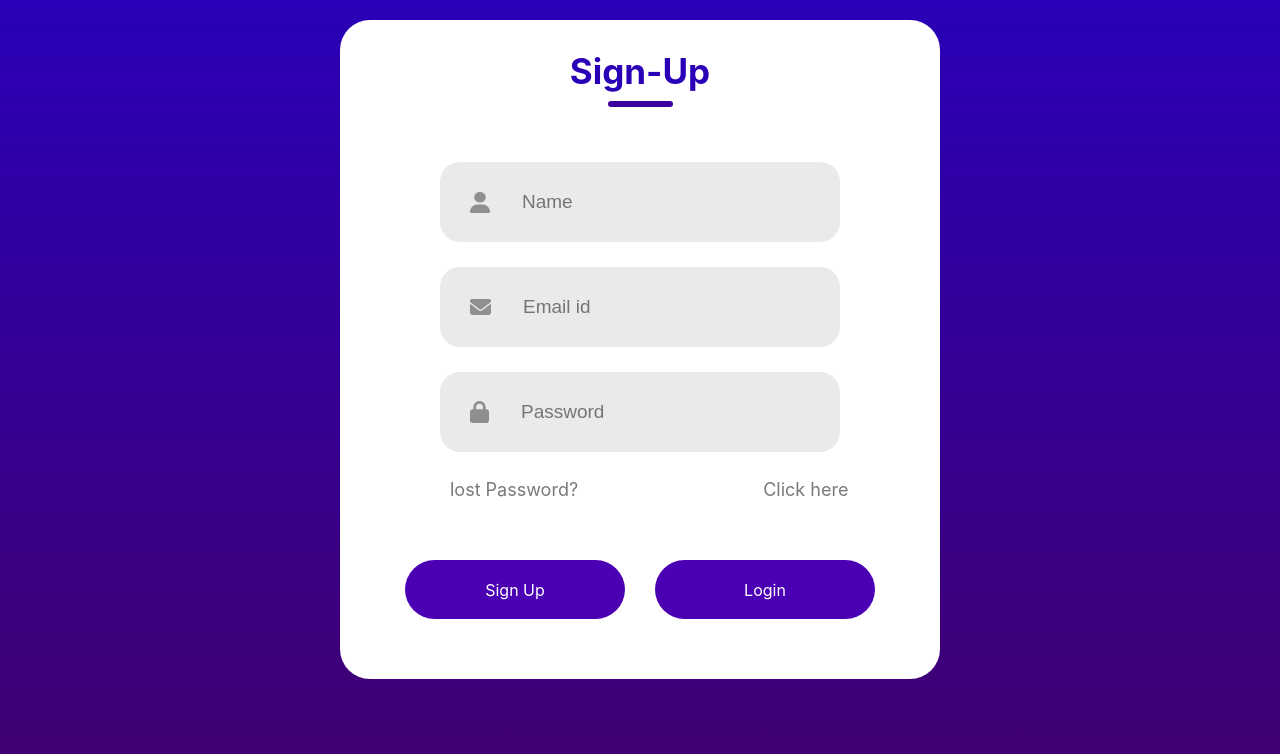
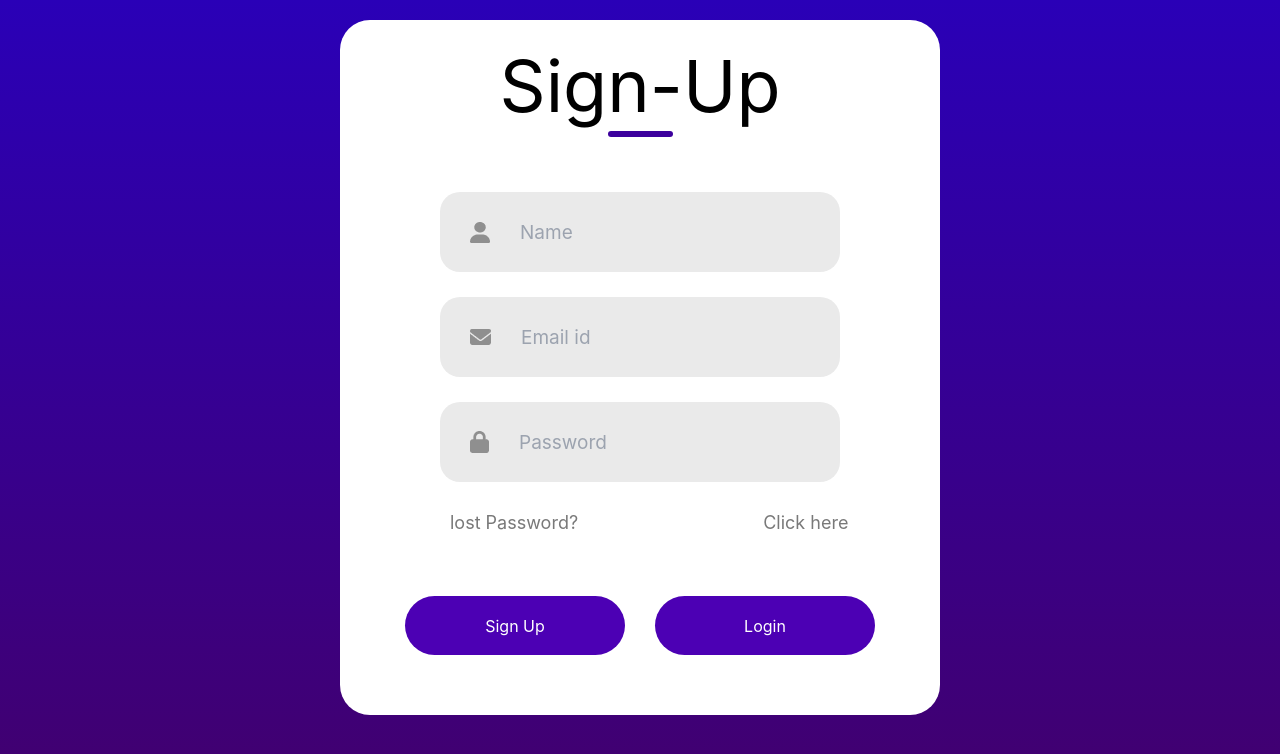
Before and after one commit to RamadanDY/login-signup-React, a React (Create React App) app: page / in a window 1280 px wide. Shown: the top 754 px of the page. Built offline with nearby package versions, Linux system fonts and the light colour scheme.

Commit message:
tailwind done

```diff
--- a/package.json
+++ b/package.json
@@ -34,5 +34,10 @@
       "last 1 firefox version",
       "last 1 safari version"
     ]
+  },
+  "devDependencies": {
+    "autoprefixer": "^10.4.19",
+    "postcss": "^8.4.38",
+    "tailwindcss": "^3.4.3"
   }
 }
--- /dev/null
+++ b/postcss.config.js
@@ -0,0 +1,6 @@
+module.exports = {
+  plugins: {
+    tailwindcss: {},
+    autoprefixer: {},
+  },
+}
--- a/src/Components/Signup-Login/LoginSignup.css
+++ b/src/Components/Signup-Login/LoginSignup.css
@@ -18,11 +18,11 @@
   margin-top: 30px;
 }
 
-.text {
+/* .text {
   color: #2a00b7;
   font-size: 35px;
   font-weight: 700;
-}
+} */
 
 .underline {
   width: 65px;
--- a/src/Components/Signup-Login/LoginSignup.jsx
+++ b/src/Components/Signup-Login/LoginSignup.jsx
@@ -8,7 +8,7 @@ export const LoginSignup = () => {
     ////crreating the html code for our component
     <div className='container'>
         <div className="header">
-            <div className="text">Sign-Up</div>
+            <div className="text text-7xl">Sign-Up</div>
             <div className="underline"></div>
         </div>
         <div className="inputs">
@@ -16,7 +16,7 @@ export const LoginSignup = () => {
                 <img src={person_icon} alt="" />
                 <input type="text" placeholder='Name' autoFocus/>
             </div>
-            <div className="input">
+            <div className="input" >
                 <img src={email_icon} alt="" />
                 <input type="email" placeholder='Email id'/>
             </div>
--- a/src/index.css
+++ b/src/index.css
@@ -1,3 +1,7 @@
+@tailwind base;
+@tailwind components;
+@tailwind utilities;
+
 body {
   margin: 0;
   font-family: -apple-system, BlinkMacSystemFont, "Segoe UI", "Roboto", "Oxygen",
--- /dev/null
+++ b/tailwind.config.js
@@ -0,0 +1,8 @@
+/** @type {import('tailwindcss').Config} */
+module.exports = {
+  content: ["./src/**/*.{js,jsx,ts,tsx}"],
+  theme: {
+    extend: {},
+  },
+  plugins: [],
+};
```
Also changed, not shown: 1 other file (tests, documents, lock files or other folders).
